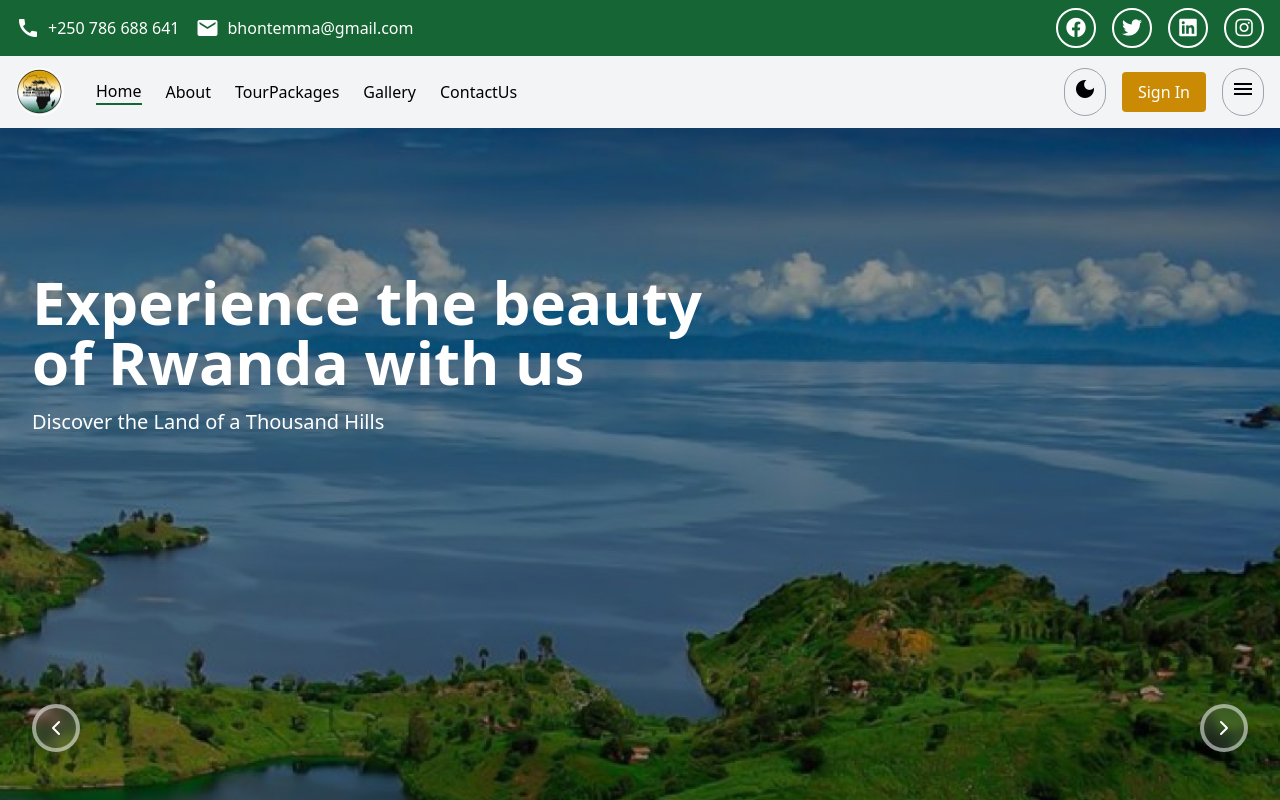
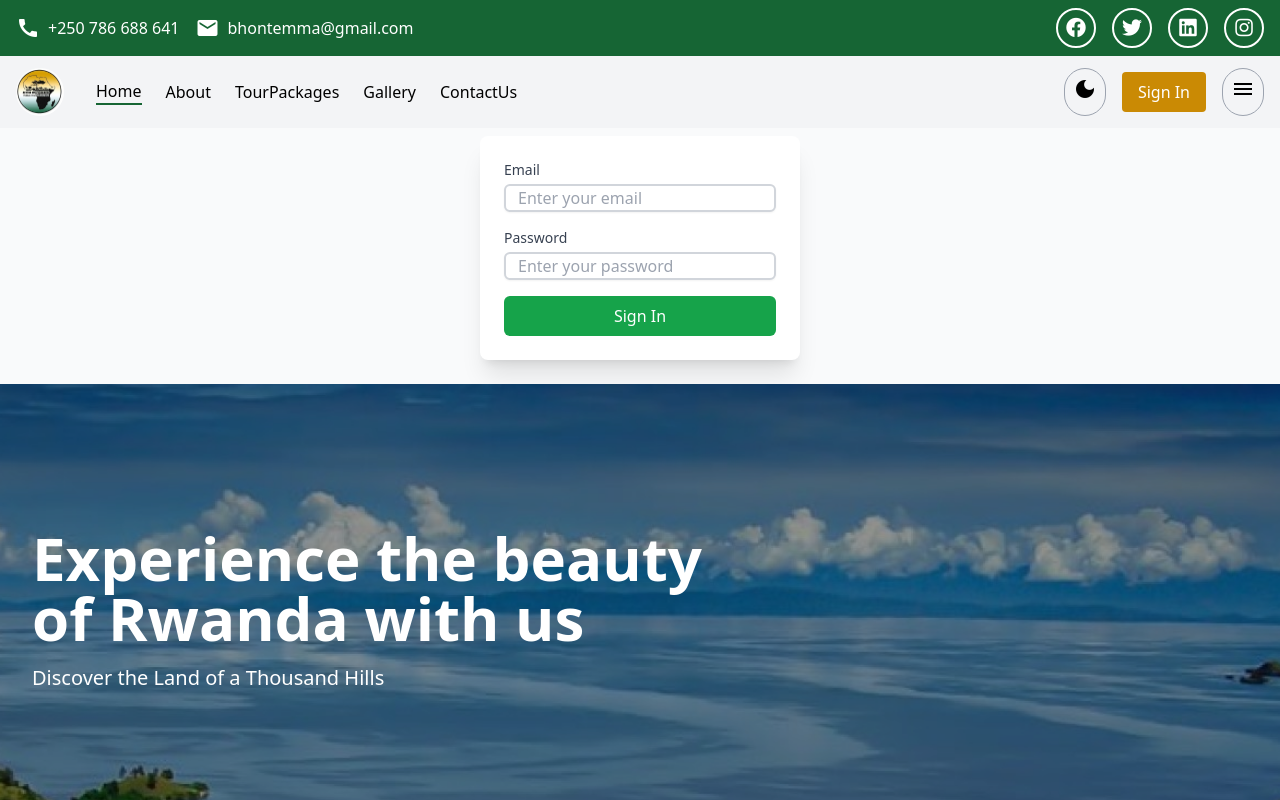
Before and after one commit to asmaylmr117/tourism-site, a React (Vite) app: page / in a window 1280 px wide. Both pictures are taken after a click on the button "Sign In". Shown: the top 800 px of the page. Built offline with nearby package versions, Linux system fonts and the light colour scheme.

Commit message:
Header.jsx

```diff
--- a/src/components/Header.jsx
+++ b/src/components/Header.jsx
@@ -3,6 +3,10 @@ import React, { useState, useEffect } from "react";
 const Header = ({ setCurrentPage, currentPage }) => {
   const [isDarkMode, setIsDarkMode] = useState(false);
   const [isMenuOpen, setIsMenuOpen] = useState(false);
+  const [showSignInForm, setShowSignInForm] = useState(false);
+  const [email, setEmail] = useState('');
+  const [password, setPassword] = useState('');
+  const [signInSuccess, setSignInSuccess] = useState(false);
 
   useEffect(() => {
     document.documentElement.classList.remove("dark");
@@ -17,8 +21,20 @@ const Header = ({ setCurrentPage, currentPage }) => {
     setIsMenuOpen(!isMenuOpen);
   };
 
+  const handleSignIn = (e) => {
+    e.preventDefault();
+    // Here you would typically handle the actual sign-in logic
+    setSignInSuccess(true);
+    setTimeout(() => {
+      setSignInSuccess(false);
+      setShowSignInForm(false);
+      setEmail('');
+      setPassword('');
+    }, 3000);
+  };
+
   return (
-    <header className="bg-white shadow-md overflow-x-hidden">
+    <header className="bg-white shadow-md overflow-x-hidden relative">
       {/* Top bar with contact info and social media */}
       <div className="flex flex-col md:flex-row justify-between bg-green-800 text-white items-center px-4 py-2 space-y-2 md:space-y-0">
         <div className="flex flex-col md:flex-row items-center space-y-2 md:space-y-0 md:space-x-4 w-full">
@@ -59,7 +75,7 @@ const Header = ({ setCurrentPage, currentPage }) => {
 
           {/* Navigation links */}
           <nav className="hidden md:flex space-x-6">
-            {["Home", "About", "TourPackages","Gallery", "ContactUs" ].map((page) => (
+            {["Home", "About", "TourPackages", "Gallery", "ContactUs"].map((page) => (
               <button
                 key={page}
                 onClick={() => setCurrentPage(page)}
@@ -85,7 +101,10 @@ const Header = ({ setCurrentPage, currentPage }) => {
               <span className="material-icons">dark_mode</span>
             )}
           </button>
-          <button className="bg-yellow-600 text-white px-4 py-2 rounded hover:bg-yellow-500">
+          <button
+            className="bg-yellow-600 text-white px-4 py-2 rounded hover:bg-yellow-500"
+            onClick={() => setShowSignInForm(!showSignInForm)}
+          >
             Sign In
           </button>
           <button
@@ -97,9 +116,60 @@ const Header = ({ setCurrentPage, currentPage }) => {
         </div>
       </div>
 
+      {/* Sign In Form */}
+      {showSignInForm && (
+       <div className="flex items-center justify-center  bg-gray-50 dark:bg-gray-700 ">
+       <div className="relative mt-2 w-80 bg-white border-1 dark:bg-gray-800  rounded-lg shadow-xl p-6 z-50 mb-6 ">
+         <form onSubmit={handleSignIn} className="space-y-4 ">
+           <div>
+             <label htmlFor="email" className="block text-sm font-medium dark:text-white  text-gray-700">
+               Email
+             </label>
+             <input
+               type="email"
+               id="email"
+               value={email}
+              placeholder="Enter your email"
+               onChange={(e) => setEmail(e.target.value)}
+               className="mt-1 dark:bg-gray-800  block w-full rounded-md border-2 border-gray-300 shadow-sm focus:border-green-500 focus:ring-green-500 pl-3 "
+               required
+             />
+           </div>
+           <div>
+             <label htmlFor="password" className="block text-sm font-medium dark:text-white  text-gray-700">
+               Password
+             </label>
+             <input
+               type="password"
+               id="password"
+              placeholder="Enter your password"
+               value={password}
+               onChange={(e) => setPassword(e.target.value)}
+               className="mt-1 dark:bg-gray-800 block w-full rounded-md border-2 border-gray-300 shadow-sm focus:border-green-500 focus:ring-green-500 pl-3"
+               required
+             />
+           </div>
+           <button
+             type="submit"
+             className="w-full bg-green-600 text-white py-2 px-4 rounded-md hover:bg-green-700 transition duration-200"
+           >
+             Sign In
+           </button>
+           {signInSuccess && (
+             <p className="text-green-600 text-center mt-2">
+               Successfully signed in!
+             </p>
+           )}
+         </form>
+       </div>
+
+     </div>
+
+      )}
+
       {/* Sidebar Menu */}
       {isMenuOpen && (
-        <div className=" fixed top-0 right-0 h-full w-64 bg-white dark:bg-gray-800 shadow-lg transform transition-transform duration-300 ease-in-out z-50">
+        <div className="fixed top-0 right-0 h-full w-64 bg-white dark:bg-gray-800 shadow-lg transform transition-transform duration-300 ease-in-out z-50">
           <div className="flex justify-between items-center p-4 border-b dark:border-gray-700">
             <h2 className="text-xl font-semibold">Menu</h2>
             <button
```
